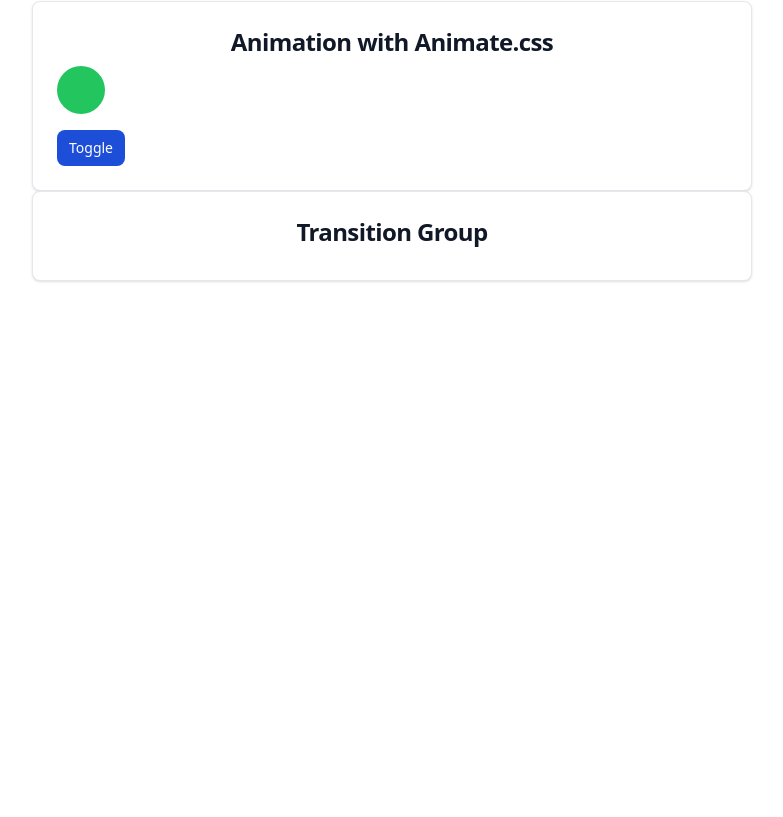
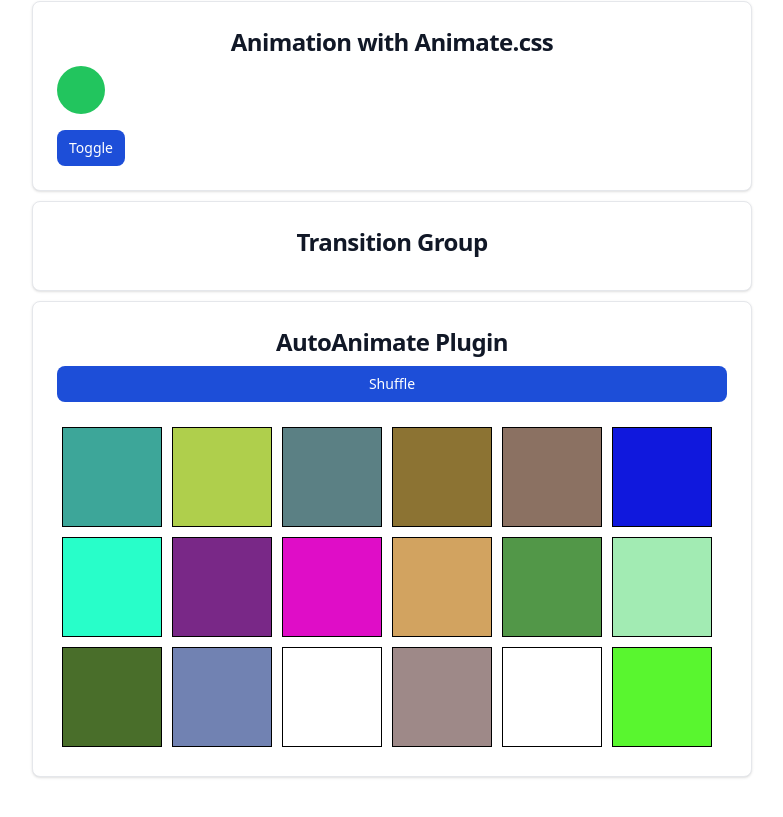
Before and after one commit to VladKurluk/vue-with-ts, a Vue app: page /animation in a window 1280 px wide. Shown: the part 513-1330 px from the top of the page, without its empty margins (248-1031 px from the left). Before the commit the page ends 844 px from the top, so only its background shows below. Built offline with nearby package versions, Linux system fonts and the light colour scheme; no server answers.

Commit message:
One Line Transitions with the Vue AutoAnimate Plugin

```diff
--- a/package.json
+++ b/package.json
@@ -10,6 +10,7 @@
     "typecheck": "vue-tsc -watch"
   },
   "dependencies": {
+    "@formkit/auto-animate": "^0.8.2",
     "animate.css": "^4.1.1",
     "date-fns": "^3.6.0",
     "defu": "^6.1.4",
--- /dev/null
+++ b/src/components/animation/ShufleColors.vue
@@ -0,0 +1,43 @@
+<script setup lang="ts">
+import { ref } from "vue";
+import { shuffleArray } from "@/helpers/shuffleArray";
+
+// generate random color
+const randomColor = (): string => {
+  const randomColor: string = Math.floor(Math.random() * 16777215).toString(16);
+  return "#" + randomColor;
+};
+
+const colors = ref<string[]>(Array.from({ length: 18 }, () => randomColor()));
+</script>
+
+<template>
+  <button
+    class="w-full mb-5"
+    @click="shuffleArray<string>(colors)"
+  >
+    Shuffle
+  </button>
+  <div class="flex flex-wrap" v-auto-animate>
+    <div
+      class="box"
+      v-for="(color, i) in colors"
+      @click="colors.splice(i, 1)"
+      :key="color"
+      :style="{ backgroundColor: color }"
+    ></div>
+  </div>
+</template>
+
+<style lang="postcss" scoped>
+.box {
+  width: 100px;
+  height: 100px;
+  border: 1px solid black;
+  margin: 5px;
+}
+
+button {
+  @apply inline-flex items-center justify-center px-3 py-2 text-sm font-medium text-center text-white bg-blue-700 rounded-lg hover:bg-blue-800 focus:ring-4 focus:outline-none focus:ring-blue-300 dark:bg-blue-600 dark:hover:bg-blue-700 dark:focus:ring-blue-800;
+}
+</style>
--- a/src/components/animation/listAnimation.vue
+++ b/src/components/animation/listAnimation.vue
@@ -41,7 +41,7 @@
     </TransitionGroup>
     <button
       class="mt-5"
-      @click="shuffleArray(pokemon)"
+      @click="shuffleArray<Pokemon>(pokemon)"
     >
       Shuffle
     </button>
--- a/src/helpers/shuffleArray.ts
+++ b/src/helpers/shuffleArray.ts
@@ -1,6 +1,4 @@
-import type { Pokemon } from "@/components/animation/listAnimation.vue";
-
-export function shuffleArray(array: Pokemon[]): void {
+export function shuffleArray<T>(array: T[]): void {
   for (var i = array.length - 1; i > 0; i--) {
     var j = Math.floor(Math.random() * (i + 1));
     var temp = array[i];
--- a/src/main.ts
+++ b/src/main.ts
@@ -2,6 +2,7 @@
 import router from "./router";
 import App from "./App.vue";
 import { createToolTipPlugin } from "./plugins/toolTipPlugin";
+import { autoAnimatePlugin } from '@formkit/auto-animate/vue';
 import "@/assets/base.css";
 
 const app = createApp(App);
@@ -12,5 +13,6 @@
     delay: 100,
     arrow: true,
 }));
+app.use(autoAnimatePlugin);
 
 app.mount("#app");
--- a/src/pages/AnimationCourse.vue
+++ b/src/pages/AnimationCourse.vue
@@ -35,7 +35,7 @@
       <button @click="showGsap = !showGsap">Toggle</button>
     </div>
   </section>
-  <section class="card">
+  <section class="card mb-2.5">
     <h2>Animation with Animate.css</h2>
     <div class="h-14 mb-2">
       <RubberBandTransition>
@@ -46,9 +46,13 @@
       <button @click="showAnimateCss = !showAnimateCss">Toggle</button>
     </div>
   </section>
-  <section class="card">
+  <section class="card mb-2.5">
     <h2>Transition Group</h2>
     <listAnimation />
+  </section>
+  <section class="card">
+    <h2>AutoAnimate Plugin</h2>
+    <ShufleColors />
   </section>
 </template>
 
@@ -61,6 +65,7 @@
 import GsapTransition from "@/components/animation/GsapTransition.vue";
 import RubberBandTransition from "@/components/animation/RubberBandTransition.vue";
 import listAnimation from "@/components/animation/listAnimation.vue";
+import ShufleColors from "@/components/animation/ShufleColors.vue";
 
 const show = ref(true);
 const showGsap = ref(true);
```
Also changed, not shown: 1 other file (tests, documents, lock files or other folders).
